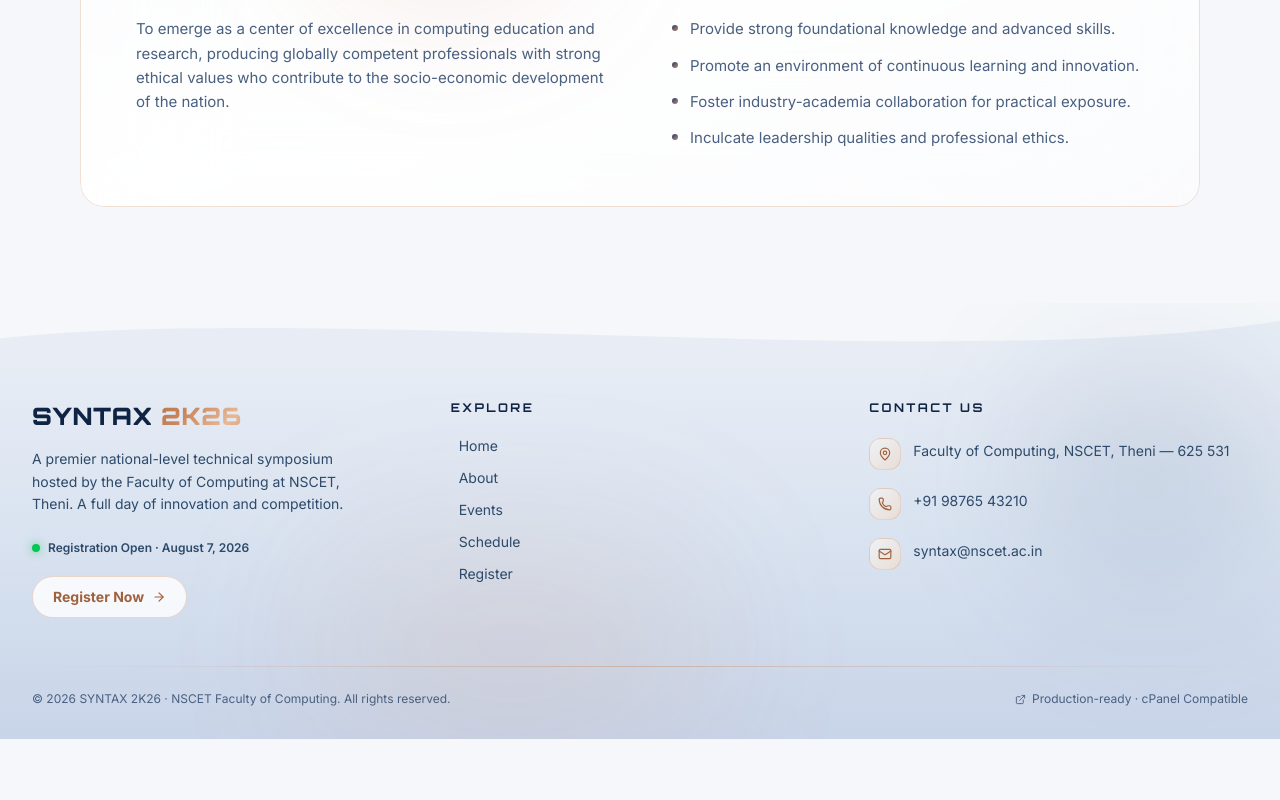
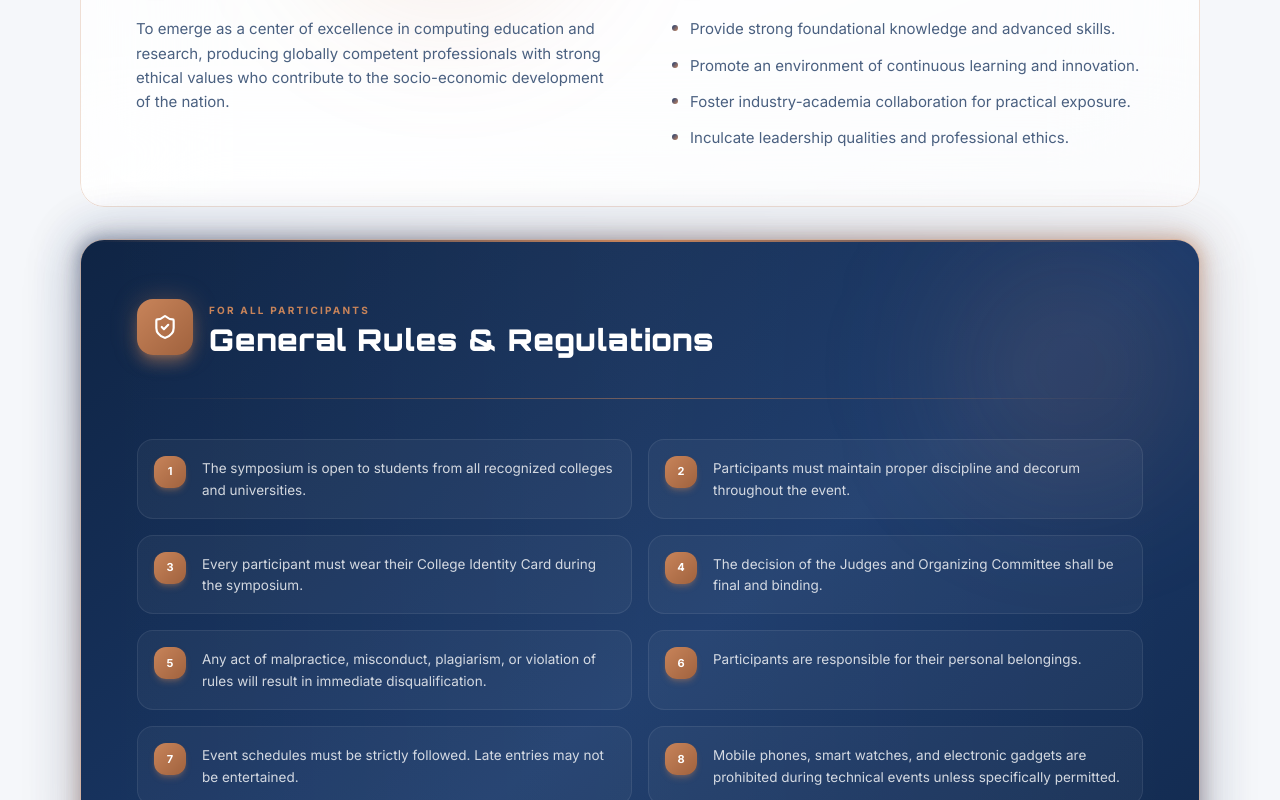
Before and after one commit to sakthisundar-16/nscet-symposium, a React app in the folder frontend/: page /about in a window 1280 px wide. Shown: the part 2000-2800 px from the top of the page. Before the commit the page ends 2739 px from the top, so only its background shows below. Built offline with nearby package versions, Linux system fonts and the light colour scheme; the HTML template or start-up script is replaced by a standard one.

Commit message:
About page: add glowing Rules & Regulations section with 11 rules, navy card, gold numbered badges

```diff
--- a/frontend/src/pages/About.tsx
+++ b/frontend/src/pages/About.tsx
@@ -1,5 +1,5 @@
 import { motion } from 'framer-motion';
-import { CheckCircle, Target, Cpu, Users, BookOpen } from 'lucide-react';
+import { CheckCircle, Target, Cpu, Users, BookOpen, ShieldCheck } from 'lucide-react';
 
 const values = [
   { icon: BookOpen, label:'Academic Excellence',  desc:'Rigorous curriculum blended with real-world problem solving and research.' },
@@ -186,6 +186,94 @@ const About = () => (
         </div>
       </motion.div>
 
+      {/* ── Rules & Regulations ── */}
+      <motion.div
+        initial={{ opacity:0, y:32 }} whileInView={{ opacity:1, y:0 }}
+        viewport={{ once:true, margin:'-60px' }} transition={{ duration:0.7 }}
+        className="relative mt-8"
+      >
+        {/* Outer glow ring */}
+        <div className="absolute -inset-[2px] rounded-3xl bg-gradient-to-br from-[#1B3A6B] via-[#C8845A] to-[#1B3A6B] opacity-40 blur-sm pointer-events-none"/>
+        {/* Pulsing glow behind card */}
+        <div className="absolute -inset-3 rounded-3xl bg-gradient-to-br from-[#1B3A6B]/15 via-[#C8845A]/12 to-[#1B3A6B]/15 blur-xl pointer-events-none animate-pulse"/>
+
+        {/* Card */}
+        <div className="relative rounded-3xl overflow-hidden border border-[#C8845A]/35 shadow-[0_0_60px_rgba(27,58,107,0.18),0_0_30px_rgba(200,132,90,0.14)]">
+          {/* Background */}
+          <div className="absolute inset-0 bg-gradient-to-br from-[#0F2444] via-[#1B3A6B] to-[#0F2444]"/>
+          {/* Shimmer overlay */}
+          <div className="absolute inset-0 bg-gradient-to-r from-transparent via-white/[0.03] to-transparent"/>
+          {/* Corner accent orbs */}
+          <div className="absolute top-0 right-0 w-64 h-64 rounded-full bg-[#C8845A]/12 blur-3xl pointer-events-none"/>
+          <div className="absolute bottom-0 left-0 w-56 h-56 rounded-full bg-[#C8845A]/08 blur-3xl pointer-events-none"/>
+          {/* Top gold border line */}
+          <div className="absolute top-0 left-0 right-0 h-[2px] bg-gradient-to-r from-transparent via-[#C8845A] to-transparent"/>
+
+          <div className="relative z-10 px-8 md:px-14 py-12 md:py-14">
+
+            {/* Header */}
+            <div className="flex items-center gap-4 mb-10">
+              <div className="relative shrink-0">
+                <div className="absolute inset-0 rounded-2xl bg-[#C8845A]/30 blur-md"/>
+                <div className="relative w-14 h-14 rounded-2xl bg-gradient-to-br from-[#C8845A] to-[#A0623E] flex items-center justify-center shadow-lg shadow-[#C8845A]/40">
+                  <ShieldCheck size={26} className="text-white"/>
+                </div>
+              </div>
+              <div>
+                <span className="inline-flex items-center gap-1.5 text-[10px] font-bold uppercase tracking-[0.22em] text-[#C8845A] mb-1 font-inter">For All Participants</span>
+                <h2 className="text-2xl md:text-3xl font-black font-orbitron text-white">General Rules &amp; Regulations</h2>
+              </div>
+            </div>
+
+            {/* Divider */}
+            <div className="h-px bg-gradient-to-r from-transparent via-[#C8845A]/50 to-transparent mb-10"/>
+
+            {/* Rules Grid */}
+            <div className="grid grid-cols-1 md:grid-cols-2 gap-4">
+              {[
+                'The symposium is open to students from all recognized colleges and universities.',
+                'Participants must maintain proper discipline and decorum throughout the event.',
+                'Every participant must wear their College Identity Card during the symposium.',
+                'The decision of the Judges and Organizing Committee shall be final and binding.',
+                'Any act of malpractice, misconduct, plagiarism, or violation of rules will result in immediate disqualification.',
+                'Participants are responsible for their personal belongings.',
+                'Event schedules must be strictly followed. Late entries may not be entertained.',
+                'Mobile phones, smart watches, and electronic gadgets are prohibited during technical events unless specifically permitted.',
+                'Certificates will be issued only to registered participants.',
+                'Winners and Runners-up will receive Certificates and Prizes.',
+                'The Organizing Committee reserves the right to modify event schedules or rules if necessary.',
+              ].map((rule, i) => (
+                <motion.div
+                  key={i}
+                  initial={{ opacity:0, x:-14 }}
+                  whileInView={{ opacity:1, x:0 }}
+                  viewport={{ once:true }}
+                  transition={{ delay: i * 0.055, duration: 0.4 }}
+                  className="flex items-start gap-4 bg-white/[0.04] hover:bg-white/[0.08] border border-white/[0.08] hover:border-[#C8845A]/35 rounded-2xl p-4 transition-all duration-300 group cursor-default"
+                >
+                  {/* Number badge */}
+                  <div className="shrink-0 w-8 h-8 rounded-xl bg-gradient-to-br from-[#C8845A] to-[#A0623E] flex items-center justify-center shadow-md shadow-[#C8845A]/30 group-hover:scale-110 transition-transform duration-300">
+                    <span className="text-[11px] font-black text-white font-inter">{i + 1}</span>
+                  </div>
+                  <p className="text-[13.5px] leading-relaxed text-white/80 font-inter group-hover:text-white/95 transition-colors duration-300 pt-0.5">
+                    {rule}
+                  </p>
+                </motion.div>
+              ))}
+            </div>
+
+            {/* Bottom note */}
+            <div className="mt-10 flex items-center gap-3 border-t border-white/[0.08] pt-7">
+              <div className="w-1.5 h-1.5 rounded-full bg-[#C8845A] shadow-[0_0_8px_rgba(200,132,90,0.8)] animate-pulse shrink-0"/>
+              <p className="text-xs text-white/50 font-inter italic">
+                These rules are subject to change at the discretion of the Organizing Committee. Participants are advised to check for updates before the event.
+              </p>
+            </div>
+
+          </div>
+        </div>
+      </motion.div>
+
     </div>
   </div>
 );
```
